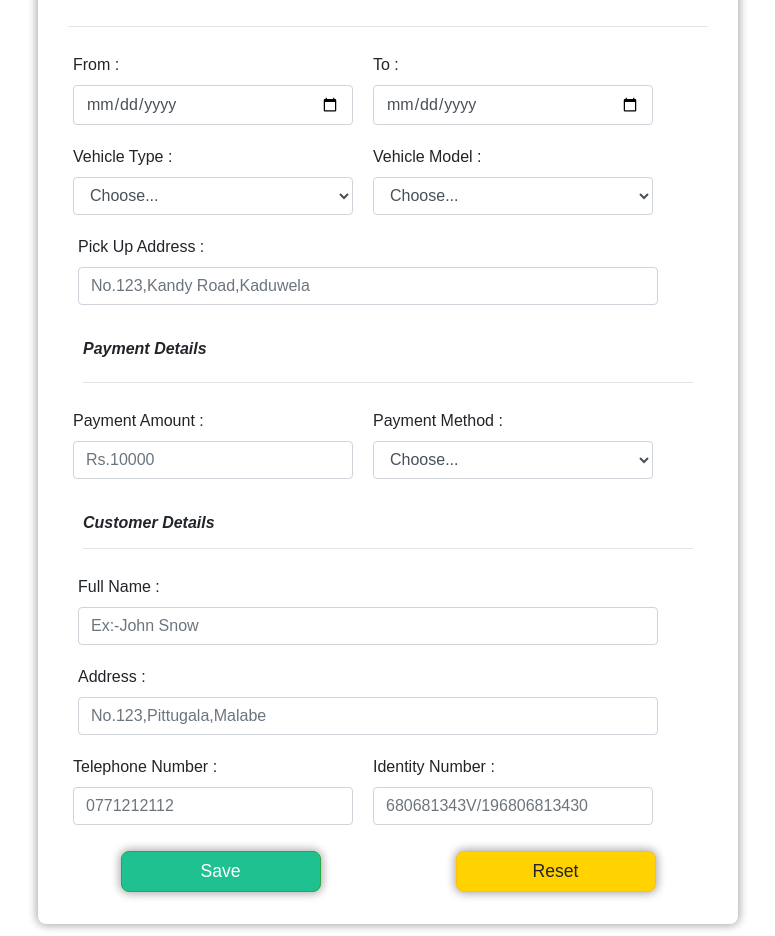
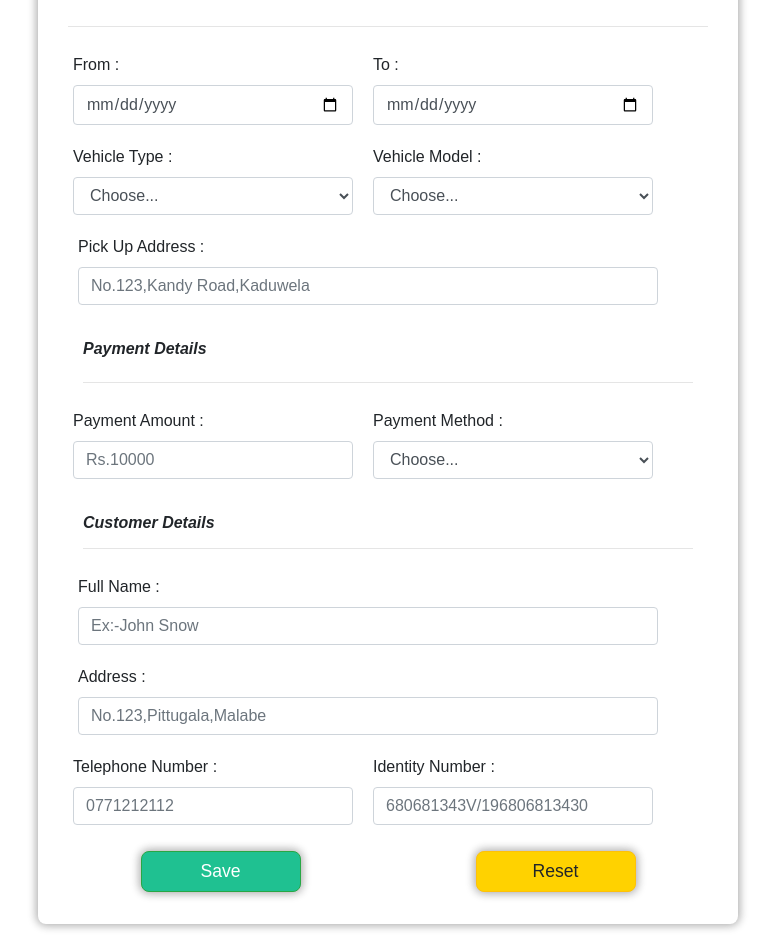
Before and after one commit to SenalRansara/RoyalRentCars_FrontEnd, a React (Create React App) app: page /AddRental in a window 1280 px wide. Shown: the part 365-1301 px from the top of the page, without its empty margins (62-837 px from the left). Built offline with nearby package versions, Linux system fonts and the light colour scheme.

Commit message:
Updated styles.css file.

```diff
--- a/src/styles/styles.css
+++ b/src/styles/styles.css
@@ -150,7 +150,7 @@ color: #1fc191;
 
 .error {
 
-color: #980000;
+color: red;
 
 }
 
@@ -160,7 +160,7 @@ color: #980000;
 
     background-color: #1fc191;
     color: white;
-    width: 200px;
+    width: 160px;
     font-size: 1.1rem;
     border-radius: 0.5rem;
     box-shadow: 0px 0px 10px 2px rgba(0, 0, 0, 0.2),
@@ -171,7 +171,7 @@ color: #980000;
 
     background-color: #ffd200;
     color: whte;
-    width: 200px;
+    width: 160px;
     font-size: 1.1rem;
     border-radius: 0.5rem;
     box-shadow: 0px 0px 10px 2px rgba(0, 0, 0, 0.2),
```
